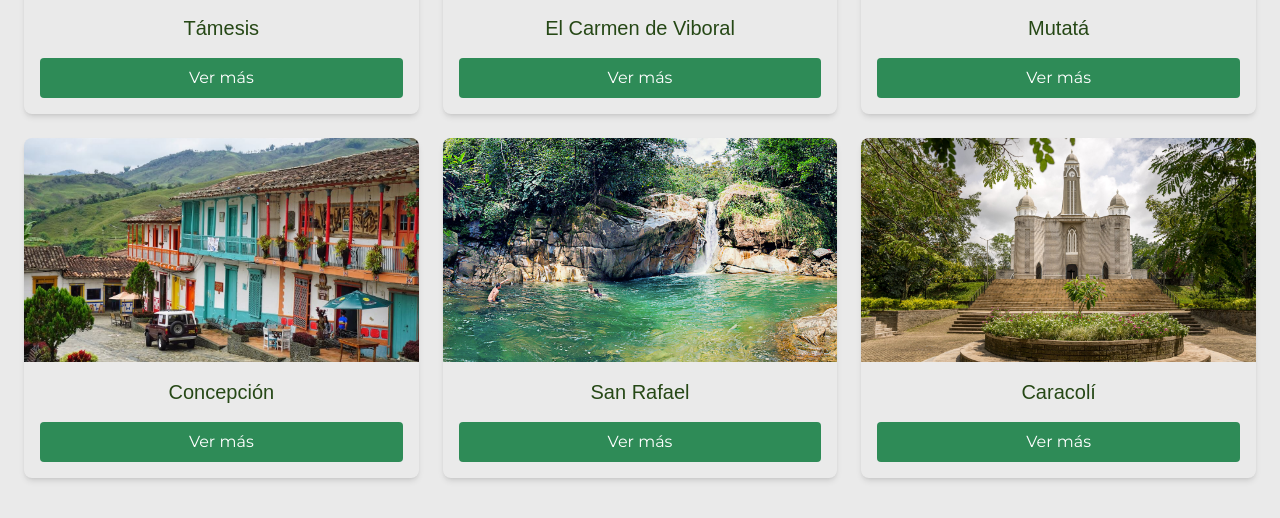
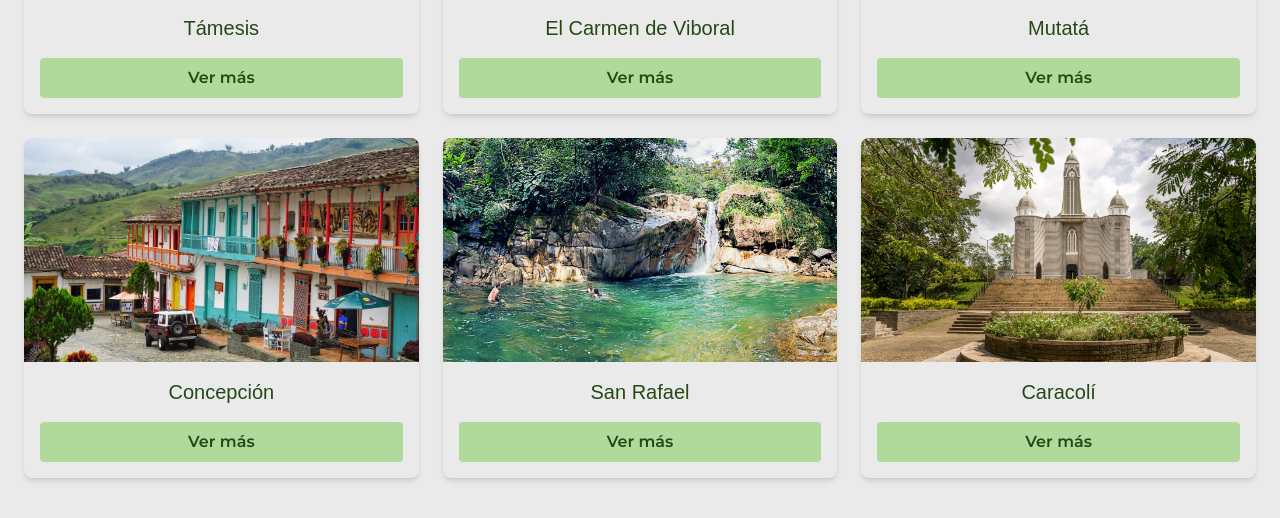
Before and after one commit to Maocampog1/Antioquia-Off-the-Map, a Django app: page /municipalities/names in a window 1280 px wide. Shown: the part 442-960 px from the top of the page. Run offline with Django 5.2, Linux system fonts and the light colour scheme; data comes from the database, SQL or seed files in the repository; some libraries are stand-ins or nearby versions; some web fonts are replaced.

Commit message:
Fix - Municipality list buttons

```diff
--- a/destination/templates/municipalities_name_list.html
+++ b/destination/templates/municipalities_name_list.html
@@ -23,7 +23,7 @@
             <!-- View More Button -->
             <div class="p-4 pt-0">
                 <a href="{% url 'municipality_detail' municipality.id %}"
-                class="block text-center bg-customAqua text-white font-body py-2 rounded">
+                class="block text-center bg-customLightGreen text-customDarkGreen font-semibold font-body py-2 rounded">
                     Ver más
                 </a>
             </div>
```
